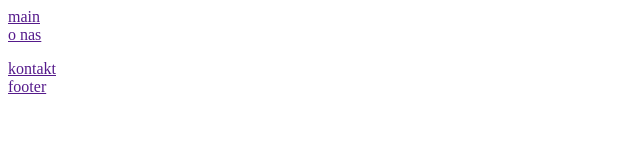
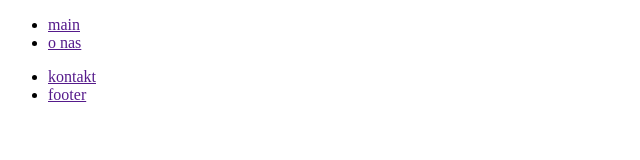
Before and after one commit to danielw12/html-zadanie1, a plain HTML site: page index.html in a window 1280 px wide. Shown: the whole page, without its empty margins (0-640 px from the left). Drawn offline with Linux system fonts and the light colour scheme.

Commit message:
menu nawigacyjne

```diff
--- a/index.html
+++ b/index.html
@@ -5,13 +5,15 @@
     <title>Document</title>
 </head>
 <body>
-    <nav>
-    <header id="main"><a href="">main</a></header>
-    <section id="o nas"><a href="">o nas</a>
+    <nav id="menu">
+    <ul>
+    <li id="main"><a href="">main</a></li>
+    <li id="o nas"><a href="">o nas</a>
         <p class="tekst"></p>
-    </section>
-    <section id="kontakt"><a href="">kontakt</a></section>
-    <footer id="footer"><a href="">footer</a></footer>
+    </li>
+    <li id="kontakt"><a href="">kontakt</a></li>
+    <li id="footer"><a href="">footer</a></li>
+    </ul>
     </nav>
 </body>
 </html>
```
